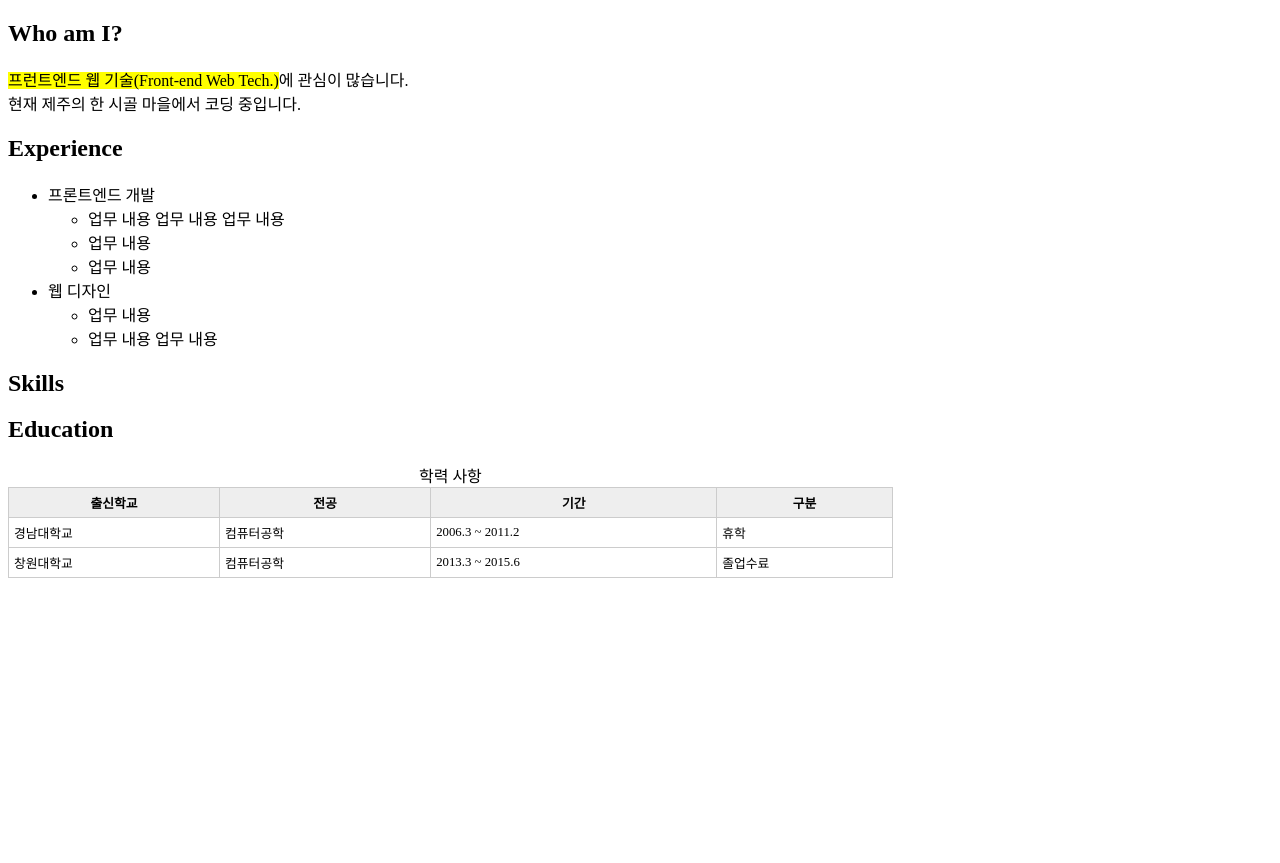
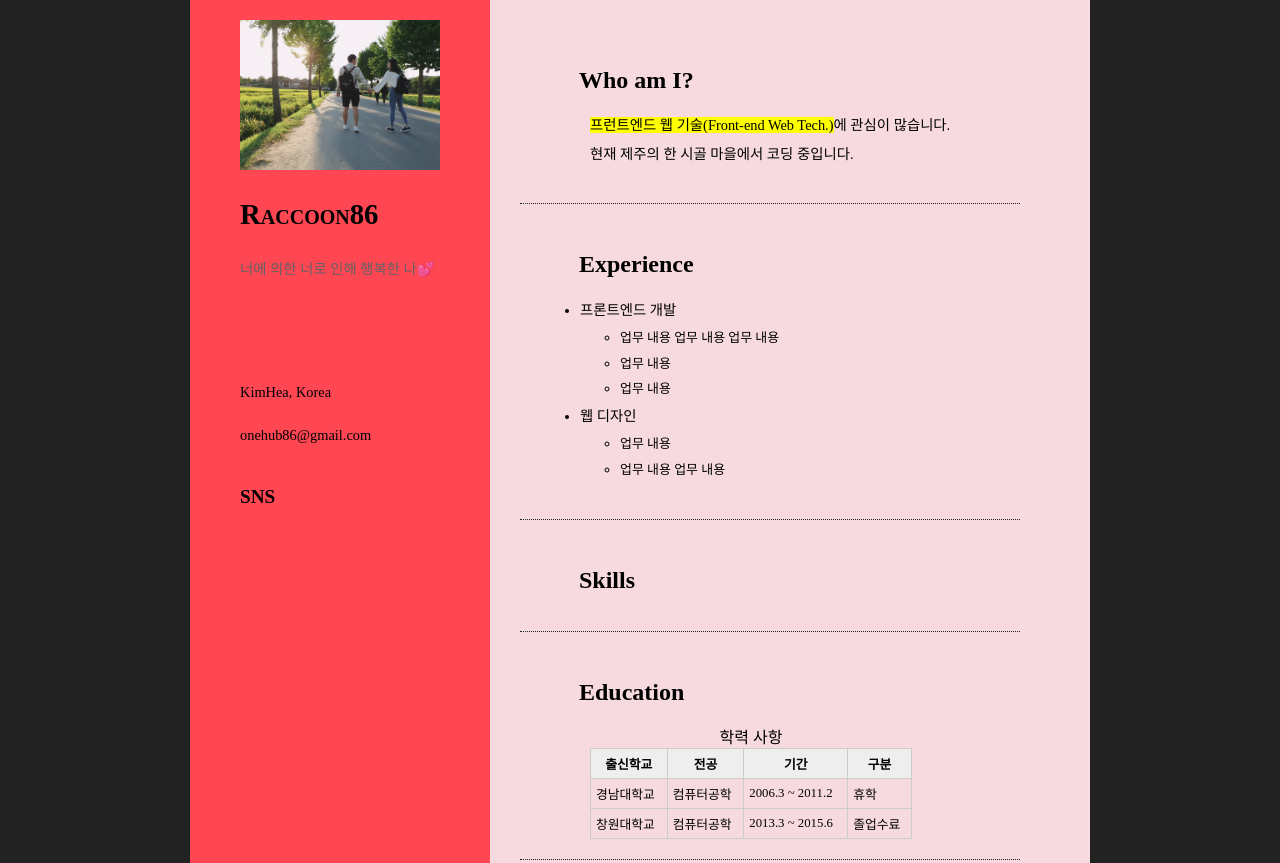
Before and after one commit to ChoiNakHoon/HTML_CSS, a plain HTML site: page index.html in a window 1280 px wide. Shown: the top 863 px of the page. Before the commit the page ends 800 px from the top, so only its background shows below. Drawn offline with Linux system fonts and the light colour scheme.

Commit message:
블로그 만들기 사이드 꾸미기.
  - float 이용하여 좌우 나누기

```diff
--- a/index.css
+++ b/index.css
@@ -1,3 +1,37 @@
+* {
+    box-sizing: border-box;
+}
+
+body {
+    background: #222;
+    height: 100%;
+    margin: 0;
+}
+
+li, p {
+    line-height: 2.0;
+    font-size: 0.9em;
+}
+
+#container {
+    position: absolute;
+    left: 50%;
+    margin-left: -450px;
+    width: 900px;
+    height: 150%;
+    background: #F6DADF;
+}
+
+#detail {
+    position: relative;
+    top: 80px;
+}
+
+#sns {
+    position: relative;
+    top: 100px;
+}
+
 table {
     width: 70%;
     border: 1px solid #222;
@@ -14,3 +48,80 @@ th, td {
     padding: 5px;
     font-size: 0.8em;
 }
+
+.pf {
+    border-radius: 10%;
+    box-shadow: 3px 3px 10px 2px #222;
+}
+
+aside {
+    float: left;
+    width: 300px;
+    padding: 20px 50px;
+    height: 100%;
+    background: #FF4653;
+}
+
+#main {
+    float: right;
+    width: 600px;
+    height: 100%;
+    padding: 20px;
+}
+
+#main>section {
+    width: 500px;
+    padding: 20px;
+    margin: 10px;
+    border-bottom: 1px dotted #222;
+}
+
+section>p, section>table {
+    margin-left: 50px;
+}
+
+/* 글자 스타일 */
+
+aside h1 {
+    font-size: 1.8em;
+    font-variant: small-caps;
+}
+
+aside h2 {
+    font-size: 1.2em;
+}
+
+#namecard p {
+    font-size: 0.9em;
+    color: rgb(99, 99, 99);
+}
+
+.subtitle {
+    font-size: 1.5em;
+    line-height: 0.9em;
+}
+
+.subtitle::before {
+    content: "";
+    display: block;
+    width: 24px;
+    height: 24px;
+    float: left;
+    margin: 0 15px 0 0;
+}
+
+.subtitle>p {
+    font-size: 0.9em;
+}
+
+.label {
+    display: inline-block;
+    width: 80px;
+    color: purple;
+    font-weight: bold;
+}
+
+meter {
+    width: 200px;
+    margin-right: 10px;
+}
--- a/index.html
+++ b/index.html
@@ -1,5 +1,5 @@
 <!DOCTYPE html>
-<html lang="en">
+<html lang="ko">
 
 <head>
     <meta charset="UTF-8">
@@ -9,6 +9,22 @@
 </head>
 
 <body>
+    <div id="container">
+        <!-- 사이드바 -->
+        <aside>
+            <div id="namecard">
+                <img src="images/profile.jpg" style="width: 200px;" alt="">
+                <h1>Raccoon86</h1>
+                <p>너에 의한 너로 인해 행복한 나💕</p>
+            </div>
+            <div id="detail">
+                <p>KimHea, Korea</p>
+                <p>onehub86@gmail.com</p>
+            </div>
+            <div id="sns">
+                <h2>SNS</h2>
+            </div>
+        </aside>
         <div id="main">
             <!-- 자기 소개 -->
             <section>
@@ -73,6 +89,7 @@
                 </table>
             </section>
         </div>
+    </div>
 </body>
 
 </html>
```
Also changed, not shown: images/profile.jpg (added). Lines whose indentation alone changed are shown as unchanged.
